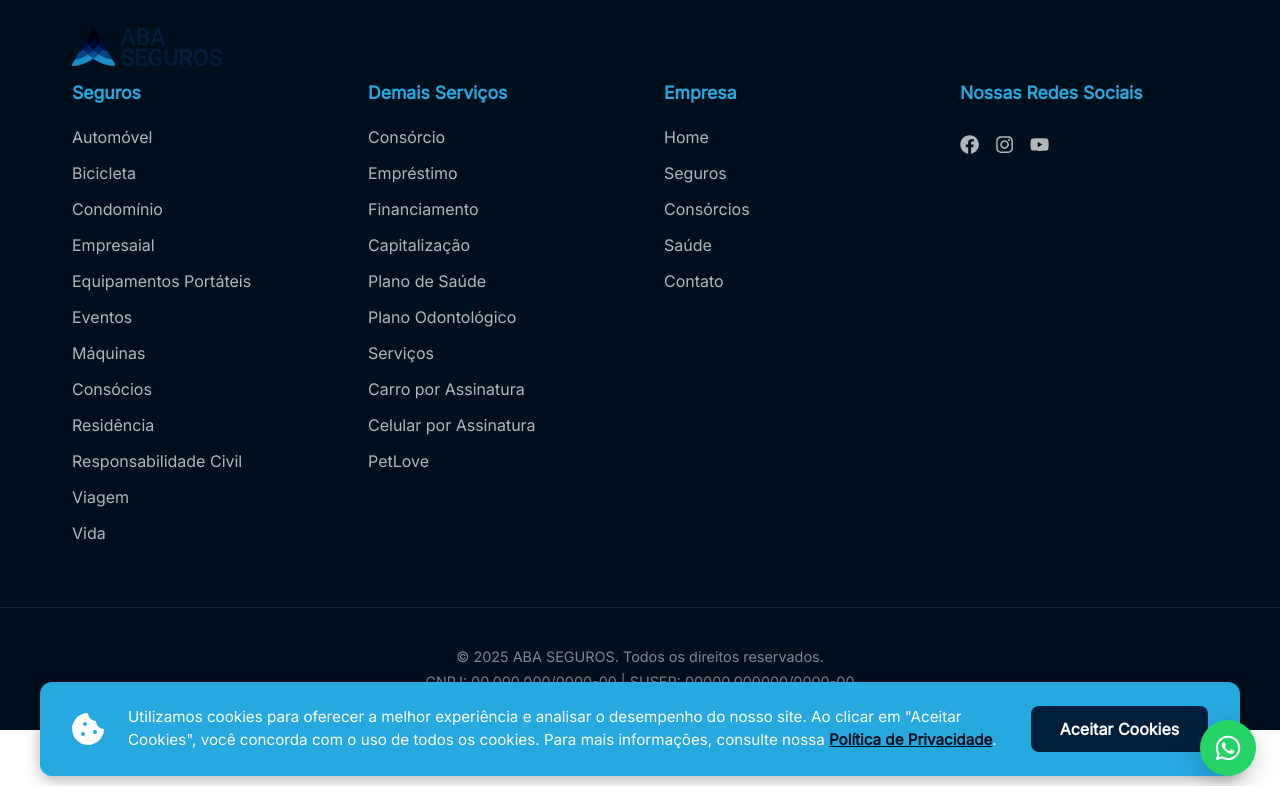
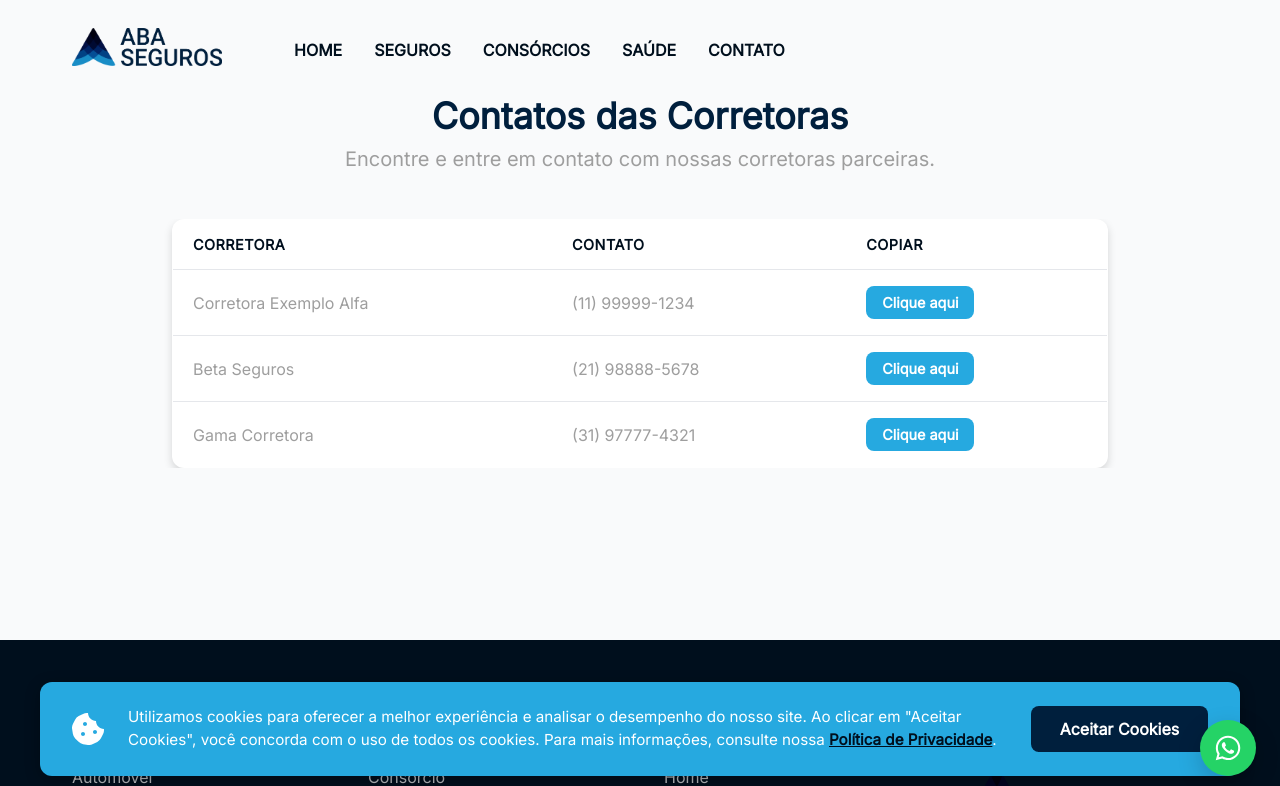
Before and after one commit to rafaelrtinoco/AbaCorretora, a React (Vite) app: page /corretoras in a window 1280 px wide. Shown: the top 786 px of the page. Built offline with nearby package versions, Linux system fonts and the light colour scheme.

Commit message:
pagina contato corretoras

```diff
--- a/index.html
+++ b/index.html
@@ -2,9 +2,9 @@
 <html lang="pt-BR">
   <head>
     <meta charset="UTF-8" />
-    <link rel="icon" type="image/svg+xml"  />
+    <link rel="icon" type="image/png" href="/LOGO-ABA.png" />
     <meta name="viewport" content="width=device-width, initial-scale=1.0" />
-    <title>Aba Seguros - Seguros, Planos de Saúde e Consórcio</title>
+    <title>Aba Seguros - Seguros, Planos de Saúde e Consórcios</title>
   </head>
   <body>
     <div id="root"></div>
--- a/src/App.jsx
+++ b/src/App.jsx
@@ -14,6 +14,7 @@
 import Contato from "./pages/Contato/Contato";
 import CookieBanner from "./components/CookieBanner/CookieBanner";
 import ScrollToTop from "./components/ScrollToTop/ScrollToTop";
+import ContactList from "./pages/ContactList/ContactList";
 
 function App() {
   return (
@@ -31,6 +32,7 @@
           <Route path="/consorcios" element={<Consorcios />} />
           <Route path="/saude" element={<Saude />} />
           <Route path="/contato" element={<Contato />} />
+          <Route path="/corretoras" element={<ContactList />} />
         </Routes>
       </main>
       <CookieBanner />
--- /dev/null
+++ b/src/components/FAQ/FAQ.css
@@ -0,0 +1,13 @@
+.navLink{
+  color: #000f1d;
+  font-size: 1rem;
+  font-family: inherit;
+  text-decoration: none;
+  font-weight: 600;
+  transition: 0.2s ease-in-out;
+}
+
+.navLink:hover{
+    color: #26a9e0;
+
+}
--- a/src/components/Footer/Footer.jsx
+++ b/src/components/Footer/Footer.jsx
@@ -7,8 +7,10 @@
   FooterLink,
   FooterBottom,
   SocialIcons,
-} from "./Footer.styles";
+  FooterImage,
+} from "../Footer/Footer.styles";
 import { FaFacebook, FaInstagram, FaYoutube } from "react-icons/fa";
+import imagemFooter from "/public/LOGO-ABA.png";
 
 const Footer = () => {
   return (
@@ -23,7 +25,6 @@
           <FooterLink>Equipamentos Portáteis</FooterLink>
           <FooterLink>Eventos</FooterLink>
           <FooterLink>Máquinas</FooterLink>
-          <FooterLink>Consócios</FooterLink>
           <FooterLink>Residência</FooterLink>
           <FooterLink>Responsabilidade Civil</FooterLink>
           <FooterLink>Viagem </FooterLink>
@@ -55,6 +56,10 @@
 
         <FooterColumn>
           <FooterTitle>Nossas Redes Sociais</FooterTitle>
+          <FooterImage
+            src={imagemFooter}
+            alt="Descrição da imagem (ex: Selo de Segurança)" // <-- MUDE O TEXTO ALT
+          />
 
           <SocialIcons>
             <a href="#" aria-label="Facebook">
--- a/src/components/Footer/Footer.styles.js
+++ b/src/components/Footer/Footer.styles.js
@@ -100,3 +100,9 @@
     margin: 0.5rem 0;
   }
 `;
+
+export const FooterImage = styled.img`
+  width: 30%; /* Faz a imagem ocupar a largura da coluna */
+  height: auto; /* Mantém a proporção da imagem */
+
+`;
--- a/src/components/Header/Header.jsx
+++ b/src/components/Header/Header.jsx
@@ -62,6 +62,9 @@
           <NavItem>
             <Link className="navLink" to="/contato" onClick={handleCloseMenu}>CONTATO</Link>
           </NavItem>
+          <NavItem>
+            <Link className="navLink" to="/corretoras" onClick={handleCloseMenu}></Link>
+          </NavItem>
         </NavMenu>
       </Nav>
     </HeaderContainer>
--- /dev/null
+++ b/src/pages/ContactList/ContactList.jsx
@@ -0,0 +1,81 @@
+import React, { useState } from "react";
+// Importe os estilos globais que você já usa, como no seu Home.jsx
+import { SectionTitle, SectionSubtitle } from "../../App.styles";
+// Importe os novos estilos que criaremos para esta página
+import {
+  ContactsContainer,
+  ContactsTableWrapper,
+  ContactsTable,
+  CopyButton,
+} from "./ContactList.styles";
+const brokerages = [
+  {
+    id: 1,
+    name: "Corretora Exemplo Alfa",
+    contact: "(11) 99999-1234",
+  },
+  {
+    id: 2,
+    name: "Beta Seguros",
+    contact: "(21) 98888-5678",
+  },
+  {
+    id: 3,
+    name: "Gama Corretora",
+    contact: "(31) 97777-4321",
+  },
+];
+
+const BrokerContactsPage = () => {
+  const [copiedId, setCopiedId] = useState(null);
+
+  const handleCopy = (contactText, id) => {
+    navigator.clipboard.writeText(contactText).then(() => {
+      setCopiedId(id);
+
+      setTimeout(() => {
+        setCopiedId(null);
+      }, 2000);
+    });
+  };
+
+  return (
+    <ContactsContainer>
+      <SectionTitle>Contatos das Corretoras</SectionTitle>
+      <SectionSubtitle>
+        Encontre e entre em contato com nossas corretoras parceiras.
+      </SectionSubtitle>
+
+      <ContactsTableWrapper>
+        <ContactsTable>
+          <thead>
+            <tr>
+              <th>Corretora</th>
+              <th>Contato</th>
+              <th>Copiar</th>
+            </tr>
+          </thead>
+          <tbody>
+            {brokerages.map((brokerage) => (
+              <tr key={brokerage.id}>
+                <td>{brokerage.name}</td>
+                <td>{brokerage.contact}</td>
+                <td>
+                  <CopyButton
+                    onClick={() => handleCopy(brokerage.contact, brokerage.id)}
+                    isCopied={copiedId === brokerage.id}
+                    disabled={copiedId === brokerage.id}
+                  >
+                    {copiedId === brokerage.id ? "Copiado!" : "Clique aqui"}
+                  </CopyButton>
+                </td>
+              </tr>
+            ))}
+          </tbody>
+        </ContactsTable>
+      </ContactsTableWrapper>
+    </ContactsContainer>
+  );
+};
+
+export default BrokerContactsPage;
--- /dev/null
+++ b/src/pages/ContactList/ContactList.styles.js
@@ -0,0 +1,97 @@
+import styled from "styled-components";
+// Certifique-se de que o caminho para o seu 'theme' está correto
+import { theme } from "../../theme";
+
+// Container principal da página, similar ao 'ProductsContainer'
+export const ContactsContainer = styled.section`
+  padding: 4rem 0;
+  background-color: ${theme.colors.lightGray};
+  min-height: 80vh; // Garante que a página tenha uma altura mínima
+
+  @media (max-width: ${theme.breakpoints.mobile}) {
+    padding: 3rem 0;
+  }
+`;
+
+// Wrapper para a tabela, permite rolagem horizontal em telas pequenas
+export const ContactsTableWrapper = styled.div`
+  max-width: 1000px;
+  margin: 2rem auto 0;
+  padding: 0 2rem;
+  overflow-x: auto; // Essencial para responsividade da tabela
+  -webkit-overflow-scrolling: touch;
+
+  @media (max-width: ${theme.breakpoints.mobile}) {
+    padding: 0 1rem;
+  }
+`;
+
+// A tabela estilizada
+export const ContactsTable = styled.table`
+  width: 100%;
+  border-collapse: collapse;
+  background: ${theme.colors.white};
+  border-radius: 12px;
+  /* Use a sombra do seu tema, se houver, ou a do ProductCard */
+  box-shadow: ${theme.shadows?.medium ||
+  "0 4px 12px rgba(0, 0, 0, 0.05)"};
+  overflow: hidden; /* Para o border-radius funcionar no 'thead' */
+  border: 1px solid ${theme.colors.border || "#e5e7eb"};
+
+  th,
+  td {
+    padding: 1rem 1.25rem;
+    text-align: left;
+    border-bottom: 1px solid ${theme.colors.border || "#e5e7eb"};
+  }
+
+  th {
+    background: ${theme.colors.white};
+    color: ${theme.colors.dark};
+    font-size: 0.9rem;
+    text-transform: uppercase;
+    letter-spacing: 0.5px;
+  }
+
+  td {
+    color: ${theme.colors.mediumGray};
+    font-size: 1rem;
+  }
+
+  /* Remove a borda da última linha */
+  tr:last-child td {
+    border-bottom: none;
+  }
+
+  @media (max-width: ${theme.breakpoints.mobile}) {
+    th,
+    td {
+      padding: 0.75rem;
+      font-size: 0.9rem;
+    }
+  }
+`;
+
+// Botão de "Copiar" com estado "Copiado!"
+export const CopyButton = styled.button`
+  background: ${({ isCopied, theme }) =>
+    isCopied ? "#28a745" : theme.colors.primary};
+  color: ${theme.colors.white};
+  border: none;
+  padding: 0.5rem 1rem;
+  border-radius: 8px;
+  font-weight: 600;
+  cursor: pointer;
+  transition: all ${theme.transitions.default};
+  font-size: 0.9rem;
+  min-width: 90px; /* Evita que o botão mude de tamanho */
+
+  &:hover {
+    background: ${({ isCopied, theme }) =>
+      isCopied ? "#28a745" : theme.colors.primaryDark};
+  }
+
+  &:disabled {
+    cursor: default;
+  }
+`;
```
Also changed, not shown: src/components/FAQ/FAQ.jsx (+38 -18 lines), public/LOGO-ABA.png (added).
